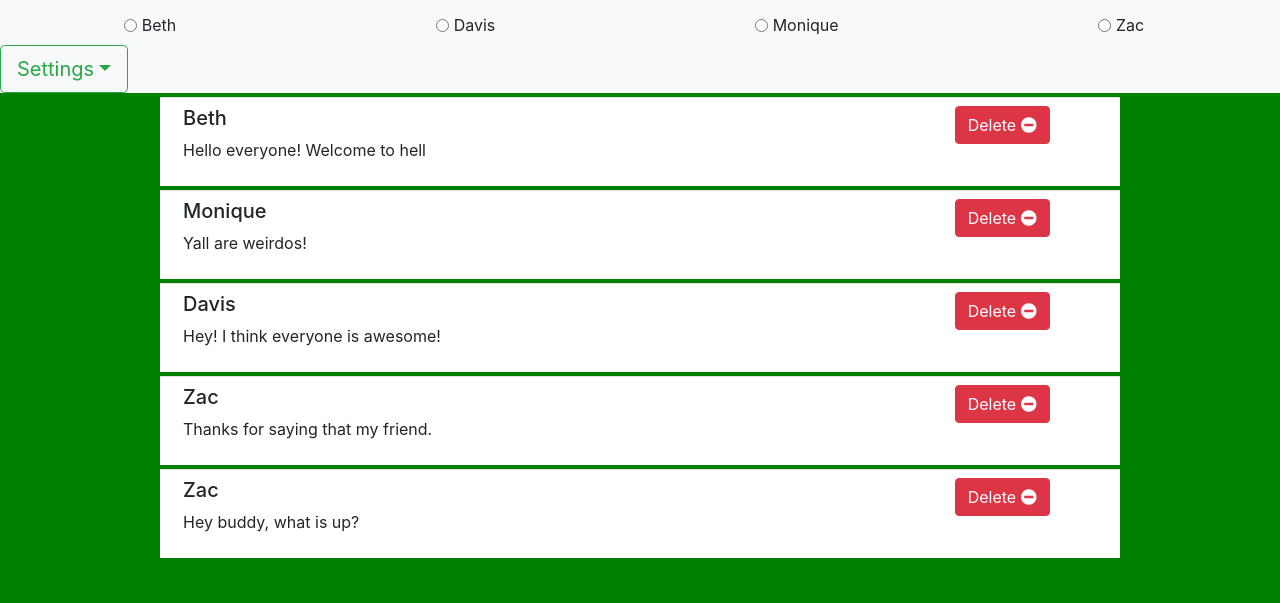
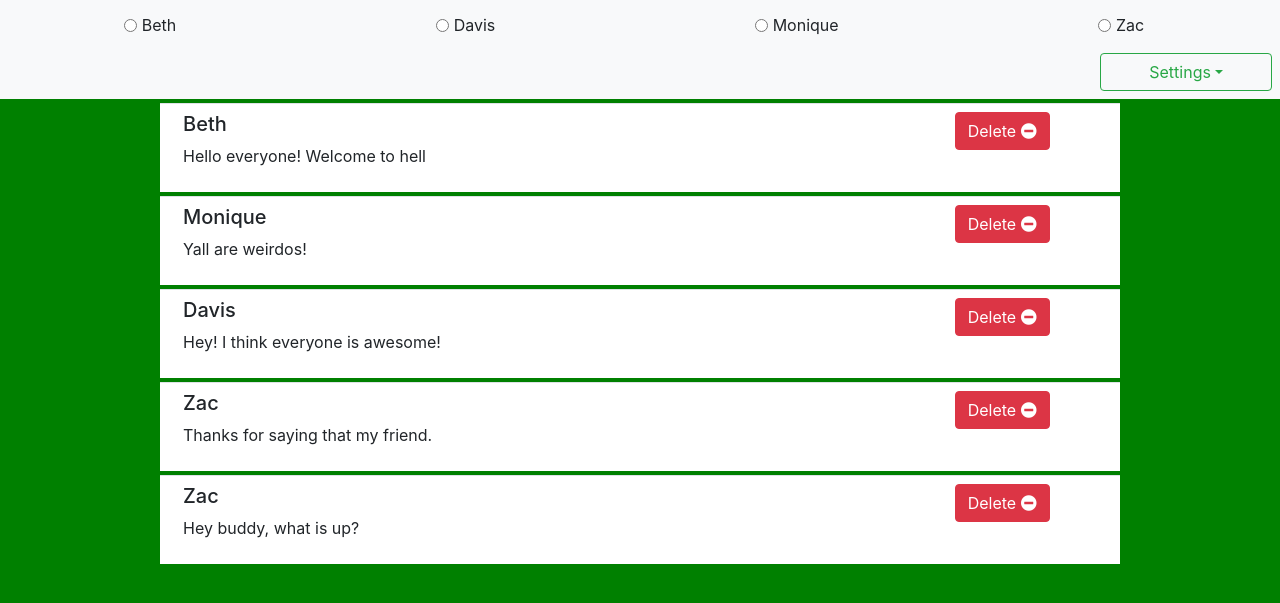
Before and after one commit to nss-evening-cohort-11/chatty-cobralily, a website built with webpack: page src/index.html in a window 1280 px wide. Shown: the part 89-692 px from the top of the page. Built offline with nearby package versions, Linux system fonts and the light colour scheme.

```diff
--- a/src/index.html
+++ b/src/index.html
@@ -11,7 +11,7 @@
 
 <div id="userRadioBtnContainer"></div>
 
-<div id="settings" class='bg-light w-100'></div>
+<div id="settings" class='bg-light w-100 clearfix'></div>
 
 <div id="messageContainer"></div>
 
--- a/src/javascripts/components/buttons/buttons.js
+++ b/src/javascripts/components/buttons/buttons.js
@@ -3,9 +3,9 @@
 
 const settings = () => {
   let domString = '';
-  domString += '<div class="btn-group">';
-  domString += '<button type="button" class="btn btn-outline-success dropdown-toggle btn-lg" data-toggle="dropdown" aria-haspopup="true" aria-expanded="false">Settings</button>';
-  domString += '<div class="dropdown-menu">';
+  domString += '<div class="btn-group bg-light float-right m-2">';
+  domString += '<button type="button" class="btn btn-outline-success dropdown-toggle px-5" data-toggle="dropdown" aria-haspopup="true" aria-expanded="false">Settings</button>';
+  domString += '<div class="dropdown-menu ml-3">';
   domString += '<a class="dropdown-item" id="largeText" href="#">Increase Text</a>';
   domString += '<a class="dropdown-item" id="standardText" href="#">Standard Text</a>';
   domString += '<a class="dropdown-item" href="#">Light Mode</a>';
```
